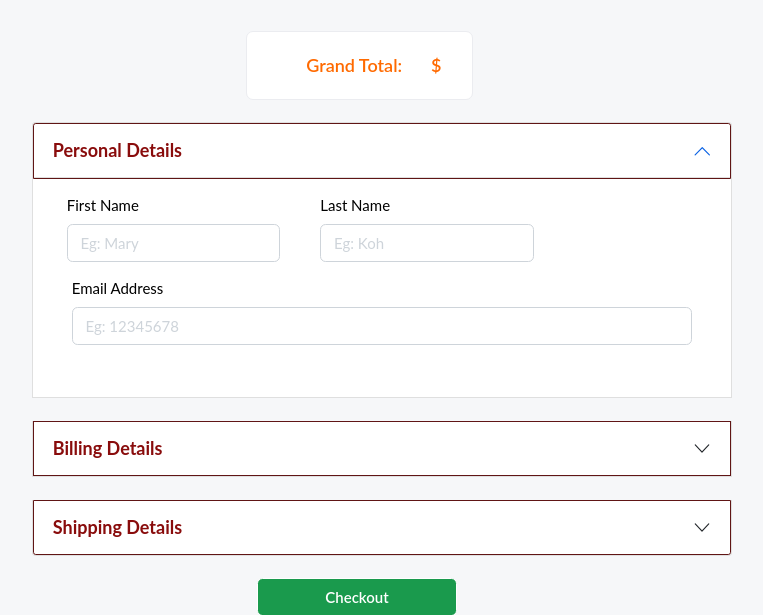
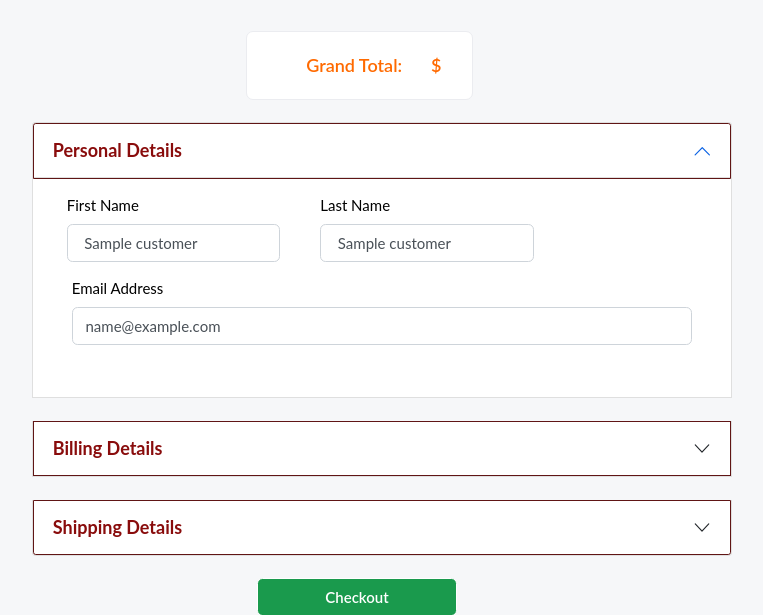
Before and after one commit to HProsperouS/Chinese-Arc, a Flask app: template shop/templates/Customer_order_form.html in a window 1280 px wide. Shown: the part 240-855 px from the top of the page, without its empty margins (258-1021 px from the left). Run offline with Flask 2, Linux system fonts and the light colour scheme; the template is opened without the code that fills it: values that come from a table or form of the project are taken from there, most other values are stand-ins (such as "Sample title", 1, 10 or a date in 2020); parts of the project's set-up code (start-up, migrations or seed data) failed here and were passed over; some libraries are stand-ins or nearby versions; some web fonts are replaced.

Commit message:
Adding user info into input fields

```diff
--- a/shop/Order_form.py
+++ b/shop/Order_form.py
@@ -14,9 +14,9 @@ class CreateCustOrder(Form):
     card_type = SelectField('Card Type', [validators.DataRequired(message='Please choose card type')], choices=[('Select', 'Select'), ('Visa', 'Visa'), ('Mastercard', 'Mastercard')], default='')
     holder_name = StringField('Card Holder Name', [validators.Length(min=1, max=150), validators.DataRequired(message='This field is required')])
     cvv = PasswordField('CVV', [validators.Length(min=3,max=3), validators.DataRequired(message='First 3 Numbers only')])
-    city = SelectField('City', [validators.Length(max=200), validators.DataRequired()],choices=[('', 'Select'), ('Singapore', 'Singapore'), ('Malaysia', 'Malaysia'),('USA', 'America')], default='')
+    city = SelectField('City', [validators.Length(max=200), validators.DataRequired()],choices=[('Singapore', 'Singapore'), ('Malaysia', 'Malaysia'),('USA', 'America')], default='')
     postal_code = IntegerField('Postal Code', [validators.DataRequired(message='Numbers only')])
-    unit_number = StringField('Unit Number',  [validators.DataRequired(message = "Enter valid Unit Number please")])
+    unit_number = StringField('Address',  [validators.DataRequired(message = "Enter valid Unit Number please")])
 
     create_date= DateField('Date Created', [validators.DataRequired()],format="%Y-%m-%d", default=datetime.datetime.now())
     modified_by = StringField('Modified By', [validators.Length(min=1, max=50), validators.Optional()])
--- a/shop/static/js/customer/fullpage_cart.js
+++ b/shop/static/js/customer/fullpage_cart.js
@@ -54,8 +54,8 @@ function ApplyRemove(){
 
 			const timer = setTimeout(empty_display,1000)
 
-
-
+		}
+		else if (document.getElementById('Discount_entry').value != ''){
 
 		}
 	}
@@ -177,20 +177,14 @@ function Checkout(){
 	}
 }
 
+function alert_discount(){
+	document.querySelector('#alert-discount').textContent = ''
+}
+
 function Discount_expired(){
-	document.getElementById('flash').textContent = 'Voucher Expired!'
+	document.querySelector('#alert-discount').textContent = 'Code has Expired'
 
-	const showFlash = () => {
-		flash.classList.add("flash--visible")
-		}
-	const hideFlash = () => {
-		flash.classList.remove("flash--visible")
-		document.getElementById('flash').innerHTML = ''
-		}
-	const btn = document.getElementById('checkout')
-
-	showFlash();
-	setTimeout(hideFlash, 1000);
+	const timer = setTimeout(alert_discount,1000)
 }
 
 
--- a/shop/templates/Customer_order_form.html
+++ b/shop/templates/Customer_order_form.html
@@ -48,16 +48,25 @@
           <div id="panelsStayOpen-collapseOne" style="background-color: #ffffff7e; color: rgb(0, 0, 0);" class="accordion-collapse collapse show" aria-labelledby="panelsStayOpen-headingOne">
             <div class="accordion-body" >
               <div class="form-row">
-                <div class="form-group" style= "padding-right:20px; padding-left: 20px;">
-                  {{ render_field(form.first_name, class="form-control", required="", placeholder="Eg: Mary") }}
+                <div class="form-group" style= "padding-right:20px; padding-left: 20px;" >
+                  {% for Customer in cust_list %}
+                    <h5 id="first_name" style="display: none;"> {{ Customer.get_first_name() }} </h5>
+                    {{ render_field(form.first_name, id='first_name_2', class="form-control", required="", placeholder="Eg: Mary") }}
+                  {% endfor %}
                 </div>
                 <div class="form-group" style= "padding-right:20px; padding-left: 20px;">
-                  {{ render_field(form.last_name, class="form-control", required="", placeholder="Eg: Koh") }}
+                  {% for Customer in cust_list %}
+                    <h5 id="last_name" style="display: none;"> {{ Customer.get_last_name() }} </h5>
+                    {{ render_field(form.last_name, id='last_name_2', class="form-control", required="", placeholder="Eg: Koh") }}
+                  {% endfor %}
                 </div>
               </div>
               <div class="form-group" style= "padding-right:20px; padding-left: 20px;">
-                {{ render_field(form.email, class="form-control", required="", placeholder="Eg: 12345678") }}
-              </div>
+                {% for Customer in cust_list %}
+                    <h5 id="email" style="display: none;"> {{ Customer.get_email() }} </h5>
+                  {{ render_field(form.email, id='email_2', class="form-control", required="", placeholder="Eg: 12345678") }}
+                {% endfor %}
+                </div>
               <br>
             </div>
           </div>
@@ -108,11 +117,18 @@
                 {{ render_field(form.city, class="form-control", required="") }}
               </div>
               <div class="form-row">
+
                 <div class="form-group" style= "padding-right:20px; padding-left: 20px;">
-                  {{ render_field(form.unit_number, class="form-control", required="", placeholder="Eg: #00-00") }}
+                  {% for Customer in cust_list %}
+                    <h5 id="address" style="display: none;"> {{ Customer.get_address() }} </h5>
+                    {{ render_field(form.unit_number,id='address_2', class="form-control", required="", placeholder="Eg: #00-00") }}
+                  {% endfor %}
                 </div>
                 <div class="form-group" style= "padding-right:20px; padding-left: 20px;">
-                  {{ render_field(form.postal_code, class="form-control", required="", placeholder="Eg: 000 000") }}
+                  {% for Customer in cust_list %}
+                    <h5 id="postal_code" style="display: none;"> {{ Customer.get_postal_code() }} </h5>
+                    {{ render_field(form.postal_code, id='postal_code_2', class="form-control", required="", placeholder="Eg: 000 000") }}
+                  {% endfor %}
                 </div>
               </div>
               <div class="form-group" style="display: none;"  >
@@ -140,5 +156,10 @@
 <script src="../static/js/customer/fullpage_cart.js" type="text/javascript"></script>
 
 <script>
+  document.getElementById('first_name_2').value = document.getElementById('first_name').textContent
+  document.getElementById('last_name_2').value = document.getElementById('last_name').textContent
+  document.getElementById('email_2').value = document.getElementById('email').textContent
+  document.getElementById('postal_code_2').value = document.getElementById('postal_code').textContent
+  document.getElementById('address_2').value = document.getElementById('address').textContent
 </script>
 {% endblock %}
--- a/shop/templates/fullpage_cart.html
+++ b/shop/templates/fullpage_cart.html
@@ -94,7 +94,11 @@
                             <div class="modal-dialog">
                               <div class="modal-content">
                                 <div class="modal-header">
-                                  <h5 class="modal-title" id="exampleModalLabel">Available Codes</h5>
+                                  <span class="modal-title" id="exampleModalLabel">
+                                      <h5> Available Codes</h5>
+
+                                  </span>
+                                  <span class="badge bg-danger" id="alert-discount" style="color: white;"></span>
 
                                 <div class="fas fa-times fa-lg" data-bs-dismiss="modal" aria-label="Close" style="cursor: pointer;"></div>
 
```
Also changed, not shown: shop/__init__.py (+17 -1 lines), shop/templates/Update_Voucher_form.html (+8 -1 lines), shop/templates/order.html (+16 -0 lines), 12 other files.
